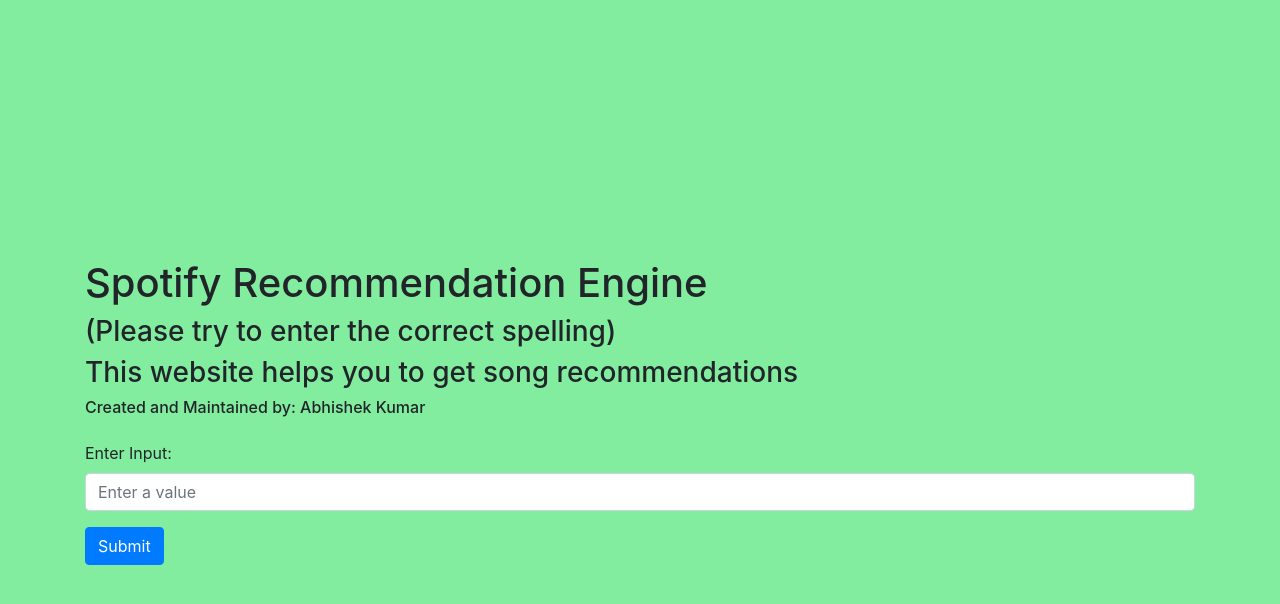
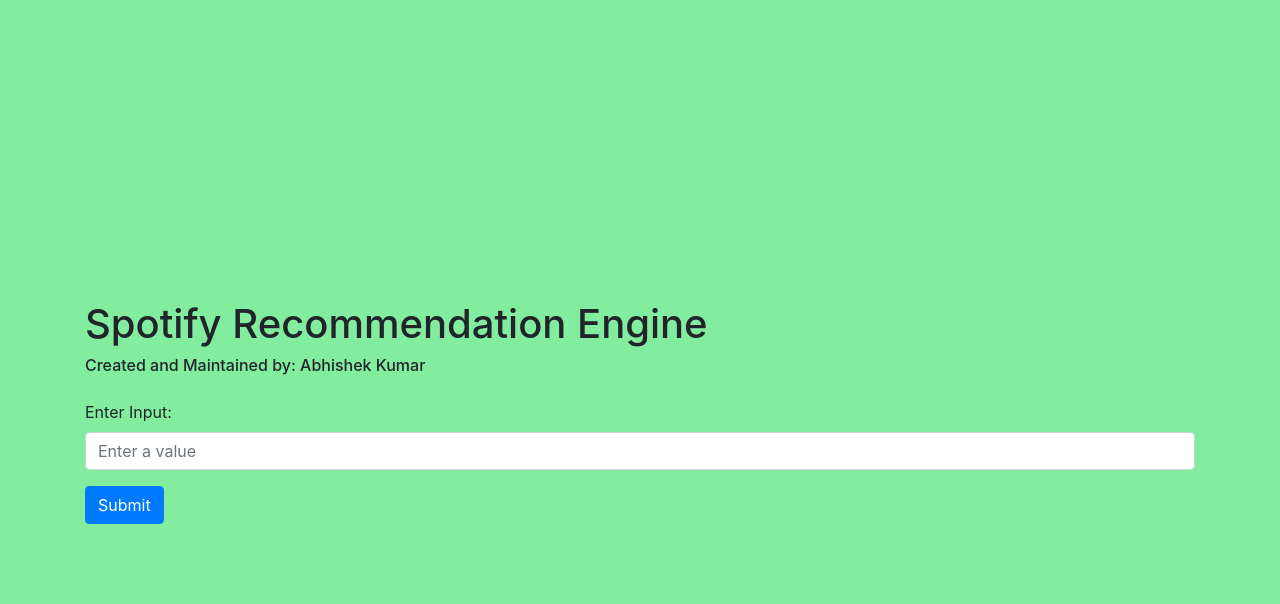
Before and after one commit to Firangi0799/Flask-Spotify-Recommendation-Engine, a Flask app: page / in a window 1280 px wide. Shown: the top 604 px of the page. Run offline with Flask 3, Linux system fonts and the light colour scheme; some libraries are stand-ins or nearby versions.

Commit message:
Update index.html

```diff
--- a/templates/index.html
+++ b/templates/index.html
@@ -31,8 +31,6 @@
 <body>
   <div class="container mt-4">
     <h1>Spotify Recommendation Engine</h1>
-    <h3>(Please try to enter the correct spelling)</h3>
-    <h3>This website helps you to get song recommendations</h3>
     <h6>Created and Maintained by: Abhishek Kumar</h6>
     <form action="/" method="POST" class="mt-4">
       <div class="form-group">
```
